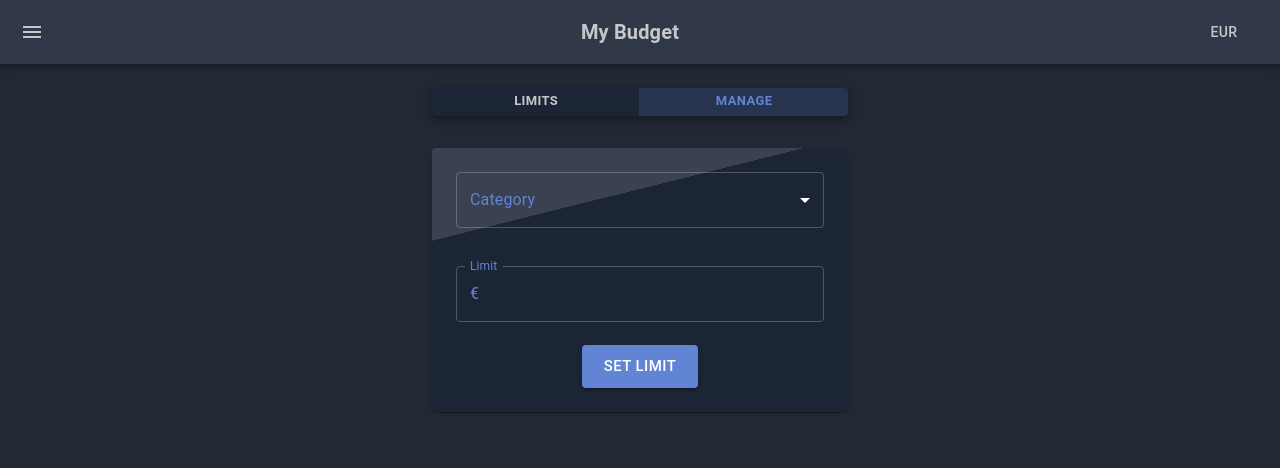
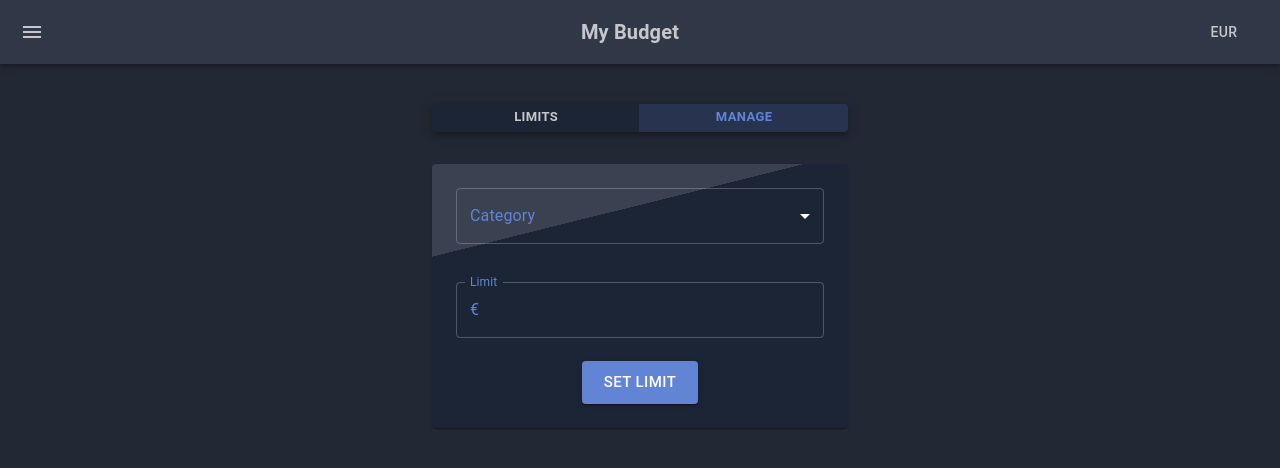
Before and after one commit to VladislavSrtkn/expenses-and-income-control-app, a React (Create React App) app: page /#/limits in a window 1280 px wide. Both pictures are taken after a click on the button "MANAGE". Shown: the top 468 px of the page. Built offline with nearby package versions, Linux system fonts and the light colour scheme.

Commit message:
amount inputs type changed for 'tel'

```diff
--- a/public/index.html
+++ b/public/index.html
@@ -7,6 +7,7 @@
     <meta name="theme-color" content="#1c2536" />
     <meta name="description" content="Budget control app" />
     <link rel="apple-touch-icon" href="%PUBLIC_URL%/logo192.png" />
+
     <title>My Budget</title>
   </head>
   <body>
--- a/src/features/controlPanel/InputForNewOperations.js
+++ b/src/features/controlPanel/InputForNewOperations.js
@@ -84,7 +84,7 @@ export default function InputForNewOperations() {
                 <TextField
                   variant='standard'
                   size='small'
-                  type='number'
+                  type='tel'
                   label='Amount'
                   value={amount}
                   onChange={(e) => setAmount(e.target.value)}
--- a/src/features/operations/OperationsListItem.js
+++ b/src/features/operations/OperationsListItem.js
@@ -1,8 +1,20 @@
-import { Box, Divider, IconButton, ListItem, ListItemText } from '@mui/material';
+import {
+  Box,
+  Button,
+  Dialog,
+  DialogActions,
+  DialogContent,
+  DialogTitle,
+  Divider,
+  IconButton,
+  ListItem,
+  ListItemText,
+} from '@mui/material';
 import DeleteIcon from '@mui/icons-material/Delete';
 
 import { format } from 'date-fns';
 
+import { useState } from 'react';
 import { useDispatch, useSelector } from 'react-redux';
 
 import { removeOperation, operationsChanged } from './operationsSlice';
@@ -10,9 +22,12 @@ import { selectAllCategories } from '../categories/categoriesSlice';
 import { selectFilterCurrencyLabel } from '../filters/filtersSlice';
 
 export default function OperationsListItem({ item }) {
+  const [open, setOpen] = useState(false);
+
   const { id, text, amount, type, category, year, month, date } = item;
 
   const dispatch = useDispatch();
+
   const currencyLabel = useSelector(selectFilterCurrencyLabel);
   const categories = useSelector(selectAllCategories);
 
@@ -68,11 +83,24 @@ export default function OperationsListItem({ item }) {
           }}
         ></Box>
 
-        <IconButton size='small' color='primary' onClick={handleRemoveOperation}>
+        <IconButton size='small' color='primary' onClick={() => setOpen(true)}>
           <DeleteIcon />
         </IconButton>
       </ListItem>
       <Divider />
+
+      <Dialog
+        sx={{ '& .MuiPaper-root': { bgcolor: 'customBg.light' } }}
+        open={open}
+        onClose={() => setOpen(false)}
+      >
+        <DialogTitle>Are you sure you want to delete this operation?</DialogTitle>
+        <DialogContent>This action cannot be reversed.</DialogContent>
+        <DialogActions>
+          <Button onClick={handleRemoveOperation}>Confirm</Button>
+          <Button onClick={() => setOpen(false)}>Cancel</Button>
+        </DialogActions>
+      </Dialog>
     </>
   );
 }
--- a/src/index.css
+++ b/src/index.css
@@ -1,8 +1,10 @@
+html {
+  scroll-behavior: smooth;
+}
+
 body {
   margin: 0;
   background-color: #232934 !important;
-  font-family: -apple-system, BlinkMacSystemFont, 'Segoe UI', 'Roboto', 'Oxygen', 'Ubuntu',
-    'Cantarell', 'Fira Sans', 'Droid Sans', 'Helvetica Neue', sans-serif;
   -webkit-font-smoothing: antialiased;
   -moz-osx-font-smoothing: grayscale;
 }
--- a/src/pages/CategoriesPage.js
+++ b/src/pages/CategoriesPage.js
@@ -1,3 +1,4 @@
+import { Box } from '@mui/material';
 import { useSelector } from 'react-redux';
 
 import CategoriesList from '../features/categories/CategoriesList';
@@ -9,9 +10,9 @@ export default function CategoriesPage() {
   const expense = categories.filter((cat) => cat.type === 'expense');
 
   return (
-    <>
+    <Box sx={{ mt: 3 }}>
       <CategoriesList title='Income' categories={income} />
       <CategoriesList title='Expenses' categories={expense} />
-    </>
+    </Box>
   );
 }
--- a/src/pages/LimitsManagement.js
+++ b/src/pages/LimitsManagement.js
@@ -125,7 +125,7 @@ export default function LimitsManagement() {
             <InputLabel htmlFor='limit'>Limit</InputLabel>
             <OutlinedInput
               id='limit'
-              type='number'
+              type='tel'
               label='Limit'
               value={limit}
               error={limitError}
--- a/src/pages/LimitsPage.js
+++ b/src/pages/LimitsPage.js
@@ -16,7 +16,7 @@ export default function LimitsPage() {
   };
 
   return (
-    <Box sx={{ textAlign: 'center' }}>
+    <Box sx={{ textAlign: 'center', mt: 2 }}>
       <ToggleButtonGroup
         color='primary'
         size='small'
```
